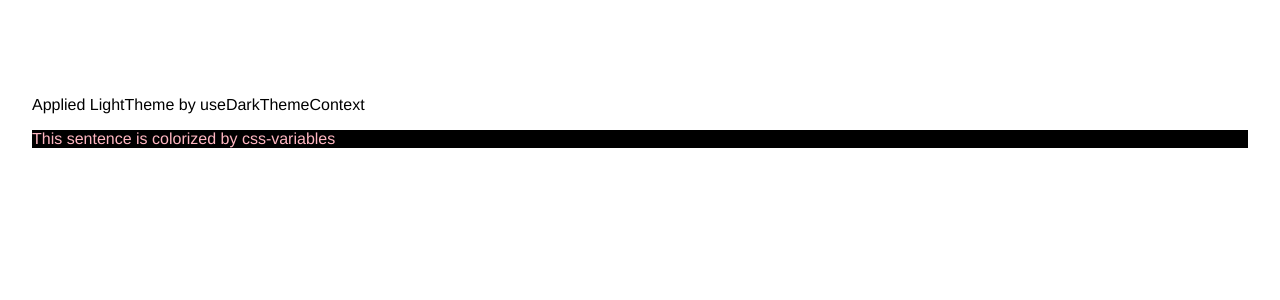
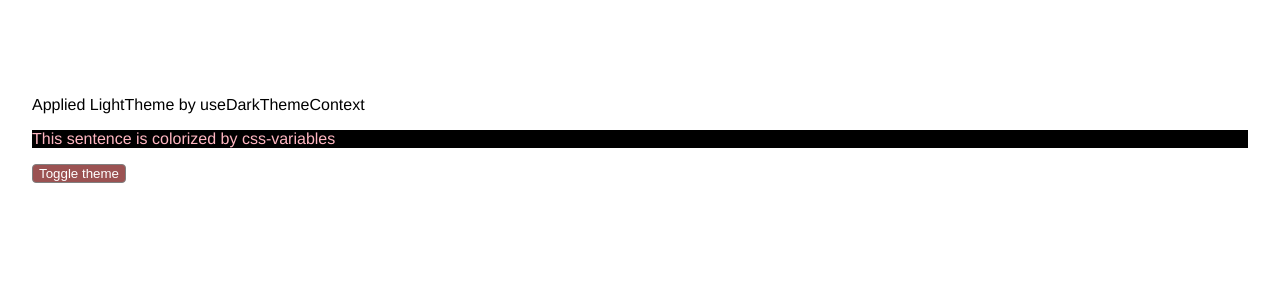
Before and after one commit to yumemi-omi/free-swing-custom-hooks-repo, a Next.js app: page /hello in a window 1280 px wide. Shown: the top 300 px of the page. Built offline with nearby package versions, Linux system fonts and the light colour scheme.

Commit message:
fix: context経由でテーマ切り替えの関数を渡せるようにした

```diff
--- a/src/hooks/useDarkTheme.tsx
+++ b/src/hooks/useDarkTheme.tsx
@@ -1,18 +1,22 @@
-import { useState, useEffect } from 'react'
+import { useState, useEffect, useCallback} from 'react'
 
 const COLOR_SCHEME = '(prefers-color-scheme: dark)'
 
 const useDarkTheme = () => {
-  const [isDark, setDarkTheme] = useState(false)
+  const [isDark, _setDarkTheme] = useState(false)
+
+  const setDarkTheme = useCallback(() => {
+      _setDarkTheme(prev => !prev)
+    }, [])
 
   useEffect(() => {
     const handler = (e: MediaQueryListEvent) => {
-      setDarkTheme(e.matches)
+      _setDarkTheme(e.matches)
     }
 
     const matchMediaList = window.matchMedia(COLOR_SCHEME)
     // Setting up initial theme
-    setDarkTheme(matchMediaList.matches)
+    _setDarkTheme(matchMediaList.matches)
 
     // To detect changing the user setting theme
     matchMediaList.addEventListener('change', handler)
--- a/src/pages/hello.tsx
+++ b/src/pages/hello.tsx
@@ -3,12 +3,13 @@ import { useDarkThemeContext } from '@/providers/darkThemeProvider'
 import { css } from '@emotion/react'
 
 const Hello: FC = () => {
-  const { isDark } = useDarkThemeContext()
+  const { isDark, setDarkTheme } = useDarkThemeContext()
 
   return (
     <section>
       Applied { isDark? "DarkTheme" : "LightTheme" } by useDarkThemeContext
       <p css={themeColor}>This sentence is colorized by css-variables</p>
+      <button onClick={setDarkTheme} css={buttonStyle}>Toggle theme</button>
     </section>
   );
 };
@@ -18,4 +19,15 @@ const themeColor = css`
   background-color: var(--colors-background);
 `
 
+const buttonStyle =css`
+  border: 1px solid grey;
+  border-radius: 4px;
+  background-color: #9b5252;
+  color: white;
+
+  :hover {
+    filter: brightness(90%);
+  }
+`
+
 export default Hello;
--- a/src/providers/darkThemeContext.ts
+++ b/src/providers/darkThemeContext.ts
@@ -2,6 +2,7 @@ import { createContext } from 'react'
 
 const DarkThemeContext = createContext({
   isDark: false,
+  setDarkTheme: () => {}
 })
 
 export default DarkThemeContext
--- a/src/providers/darkThemeProvider.tsx
+++ b/src/providers/darkThemeProvider.tsx
@@ -3,9 +3,9 @@ import useDarkTheme from '@/hooks/useDarkTheme'
 import DarkThemeContext from '@/providers/darkThemeContext'
 
 const DarkThemeProvider: FC = ({ children }) => {
-  const { isDark } = useDarkTheme()
+  const { isDark, setDarkTheme } = useDarkTheme()
 
-  return <DarkThemeContext.Provider value={{ isDark }}>{ children }</DarkThemeContext.Provider>
+  return <DarkThemeContext.Provider value={{ isDark, setDarkTheme }}>{ children }</DarkThemeContext.Provider>
 }
 
 export default DarkThemeProvider
```
